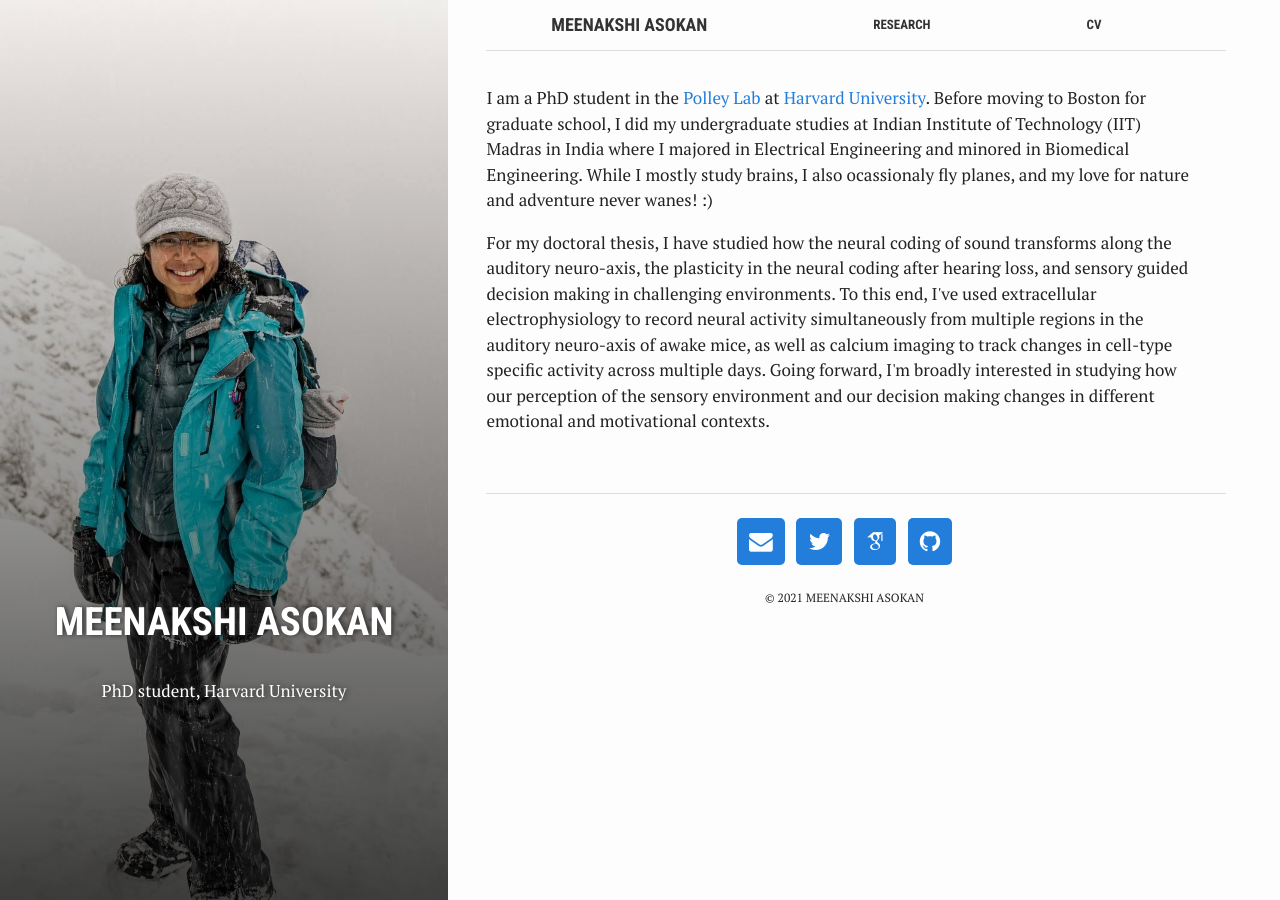
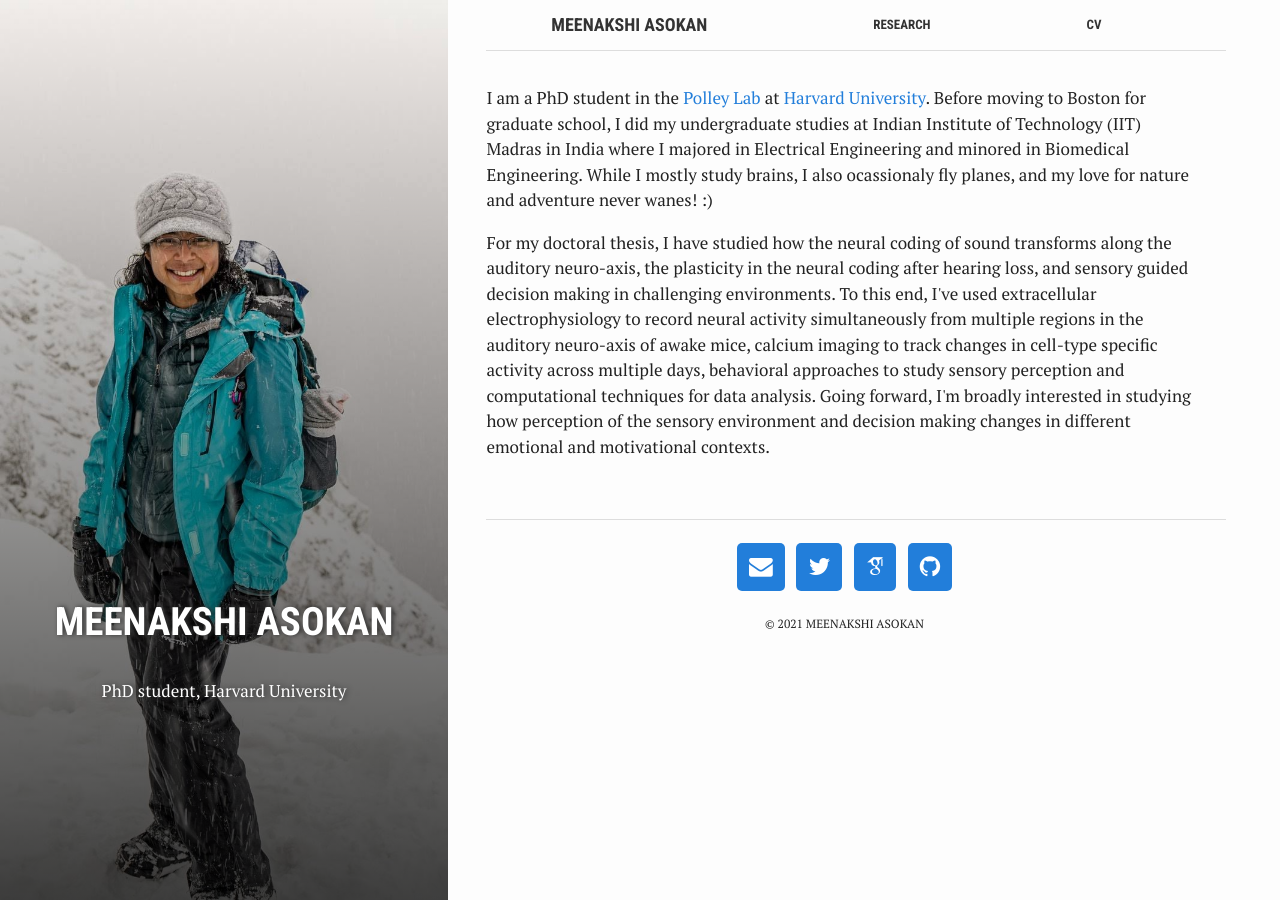
Before and after one commit to Meenakshi-Asokan/Meenakshi-Asokan.github.io, a Jekyll site: the page built from index.html, in a window 1280 px wide. Built offline with Jekyll 4.4.1, drawn with Linux system fonts in a browser that asks for light colours; nearby versions of some CDN libraries; some web fonts are replaced; library files that are not in the unit come from our copies.

Commit message:
Update index.html

```diff
--- a/index.html
+++ b/index.html
@@ -17,8 +17,9 @@ summary: "PhD student, Harvard University"
   For my doctoral thesis, I have studied how the neural coding of sound transforms along the auditory neuro-axis,
   the plasticity in the neural coding after hearing loss, and sensory guided decision making
   in challenging environments. To this end, I've used extracellular electrophysiology to
-  record neural activity simultaneously from multiple regions in the auditory neuro-axis of awake mice, as well as
-  calcium imaging to track changes in cell-type specific activity across multiple days. Going forward, I'm broadly interested
-  in studying how our perception of the sensory environment and our decision making changes in different emotional and
+  record neural activity simultaneously from multiple regions in the auditory neuro-axis of awake mice,
+  calcium imaging to track changes in cell-type specific activity across multiple days,
+  behavioral approaches to study sensory perception and computational techniques for data analysis. Going forward, I'm broadly interested
+  in studying how perception of the sensory environment and decision making changes in different emotional and
   motivational contexts.
 </p>
```
